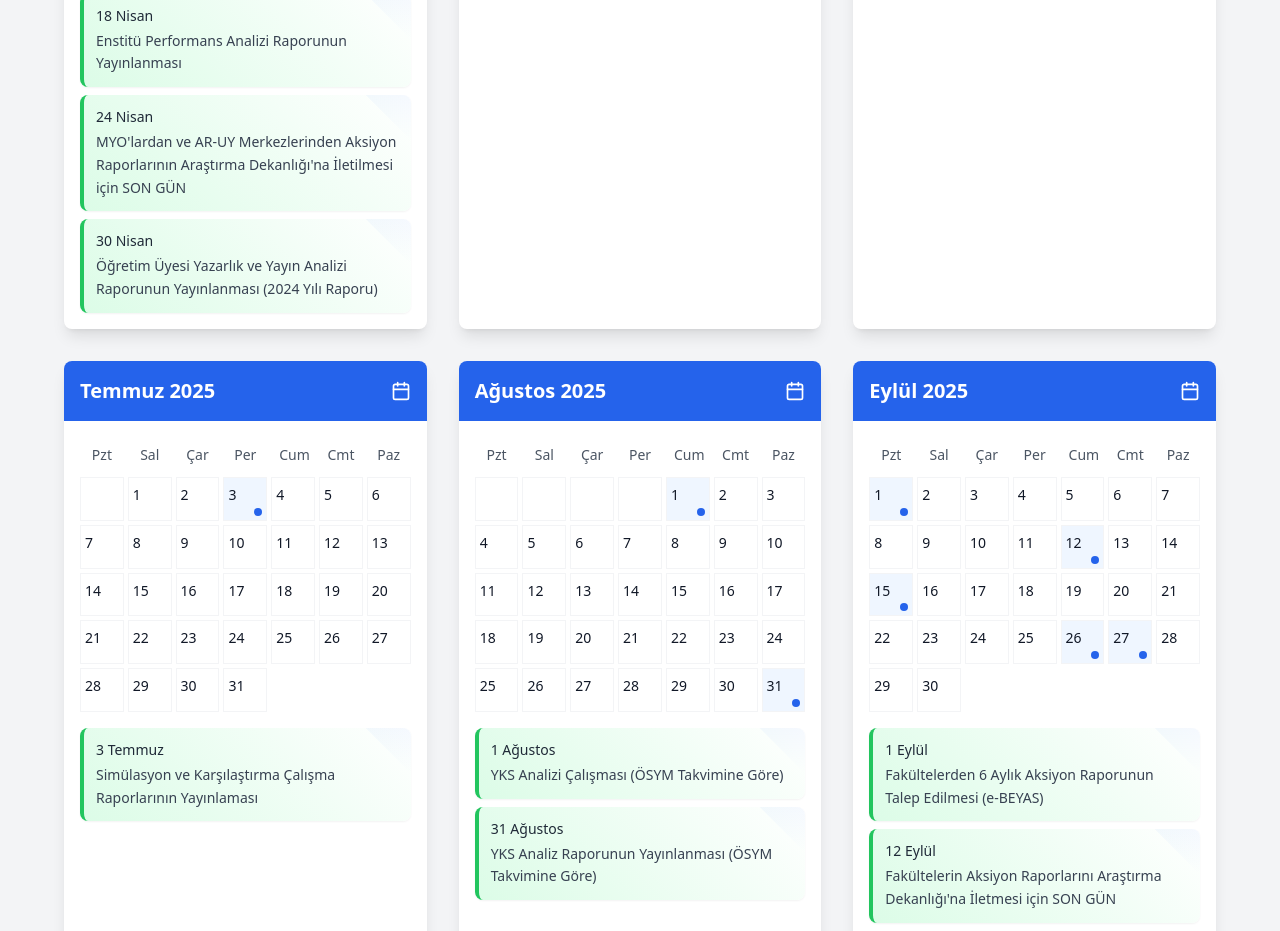
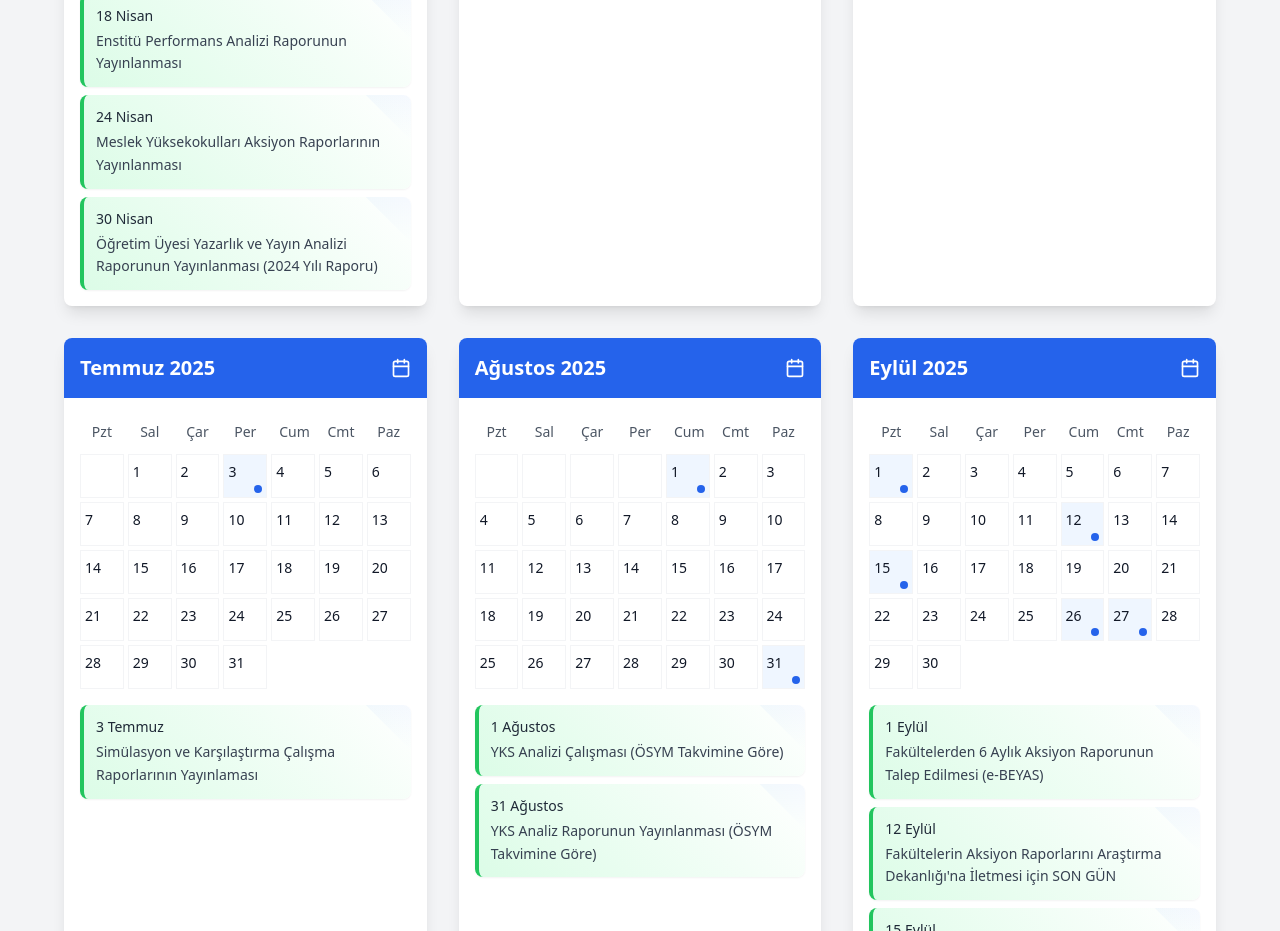
Before and after one commit to umitcaninz/analiztakvimi, a React (Vite) app: page / in a window 1280 px wide. Shown: the part 1660-2591 px from the top of the page. Built offline with nearby package versions, Linux system fonts and the light colour scheme.

Commit message:
Update data.ts

```diff
--- a/src/data.ts
+++ b/src/data.ts
@@ -77,7 +77,7 @@ export const calendarData: DataStore = {
     },
         "2025-04-24": {
       "date": "2025-04-24",
-      "description": "MYO'lardan ve AR-UY Merkezlerinden Aksiyon Raporlarının Araştırma Dekanlığı'na İletilmesi için SON GÜN",
+      "description": "Meslek Yüksekokulları Aksiyon Raporlarının Yayınlanması",
       "is_new": true
     },
     "2025-04-30": {
```
